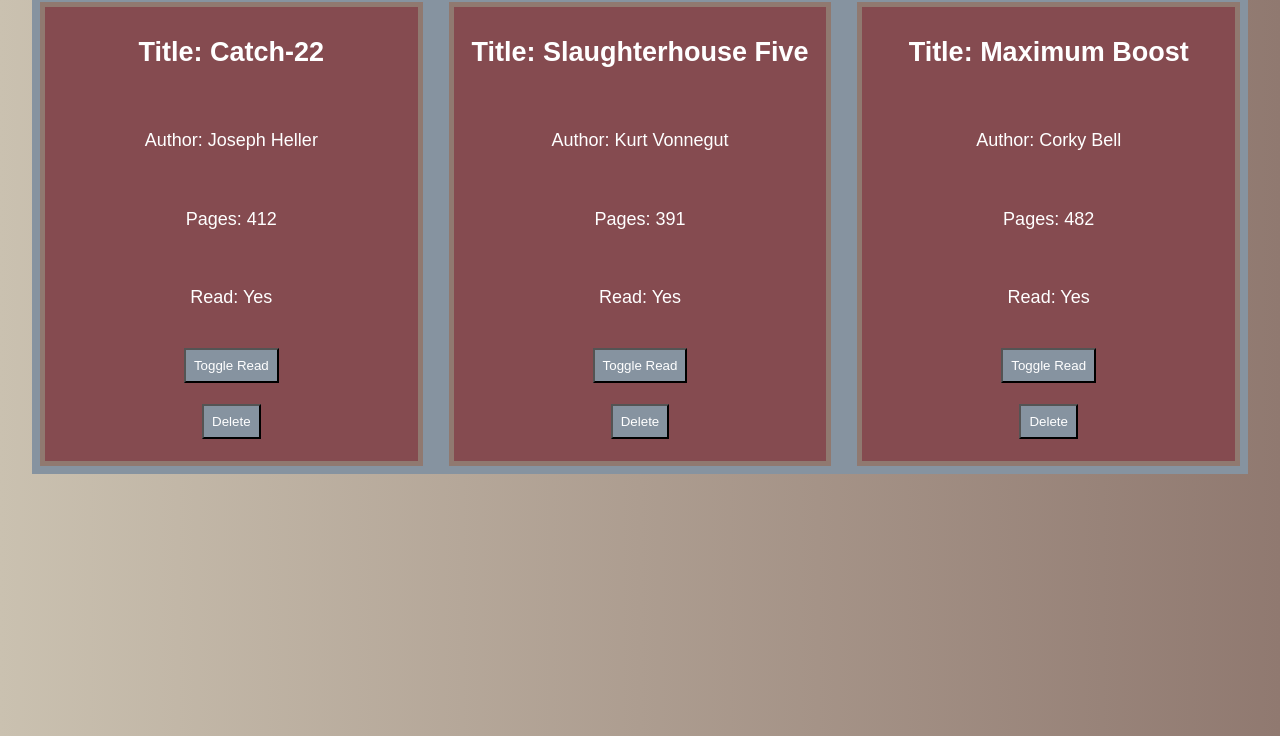
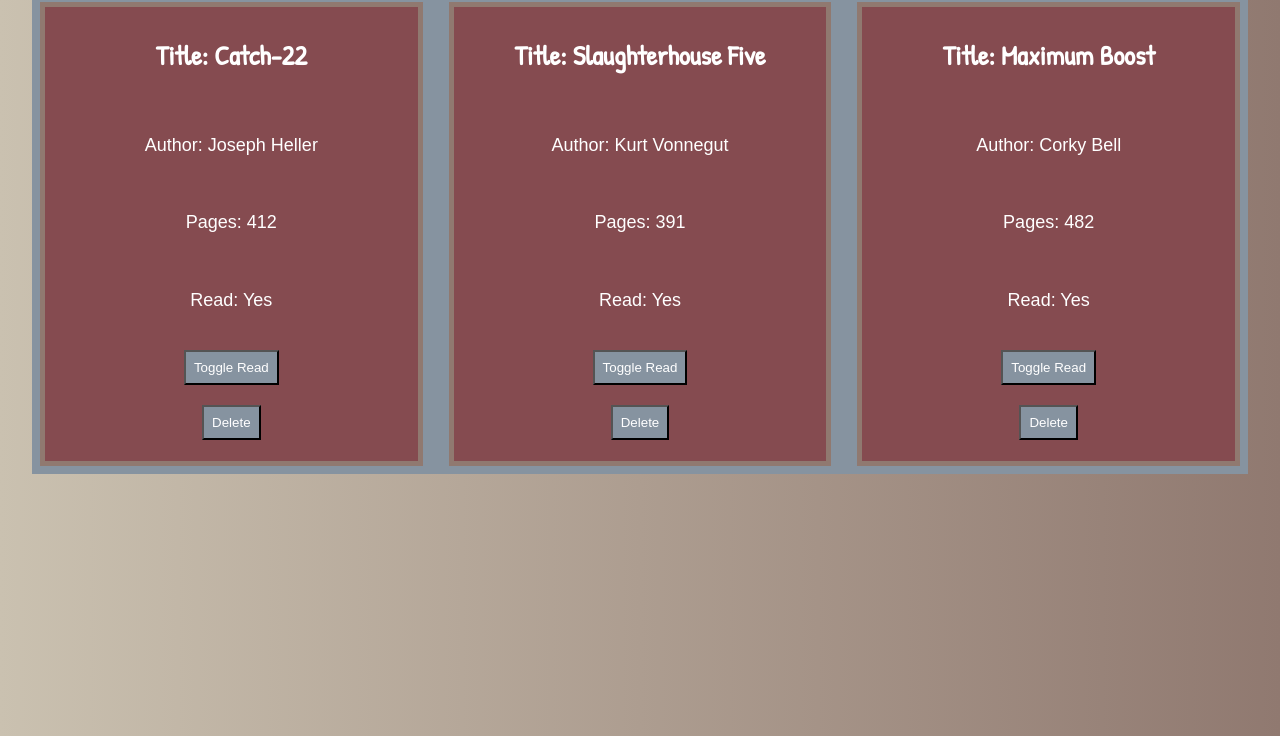
Before and after one commit to mzsigler/library, a plain HTML site: page index.html in a window 1280 px wide. Shown: the part 64-800 px from the top of the page. Drawn offline with Linux system fonts and the light colour scheme.

Commit message:
playing with fonts

```diff
--- a/style.css
+++ b/style.css
@@ -1,3 +1,5 @@
+@import url('https://fonts.googleapis.com/css2?family=Indie+Flower&family=Patrick+Hand&display=swap');
+
 :root {
     font-size: 18px;
     font-family: Arial, Helvetica, sans-serif;
@@ -137,3 +139,7 @@ input {
     flex-direction: column;
     gap: 8px;
 }
+
+.card > h2 {
+    font-family: 'Patrick Hand', cursive;
+}
```
